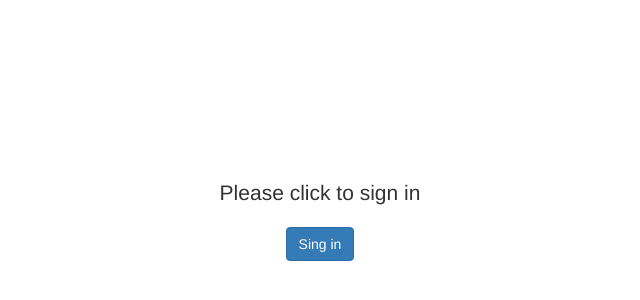
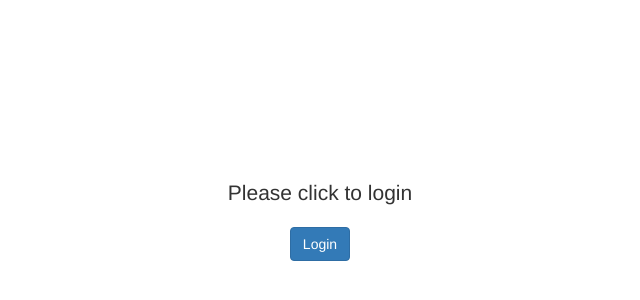
Before and after one commit to charliemaiors/dummyUportTest, a website with bundled scripts: page index.html in a window 1280 px wide. Shown: the part 14-314 px from the top of the page, 320-960 px from the left. Built offline with nearby package versions, Linux system fonts and the light colour scheme.

Commit message:
changed titles

```diff
--- a/index.html
+++ b/index.html
@@ -5,7 +5,7 @@
     <link href="css/style.css" rel="stylesheet">
     <meta charset="UTF-8">
     <script src="uport_interaction.js"></script>
-    <title>Test</title>
+    <title>Uport login</title>
 </head>
 <body>
 <div class="container">
@@ -13,9 +13,9 @@
         <div class="col-md-4 col-md-offset-4">
             <div>
                 <p class="text-center lead">
-                    Please click to sign in
+                    Please click to login
                 </p>
-                <button type="submit" class="btn btn-primary center-block" onclick="login()">Sing in</button>
+                <button type="submit" class="btn btn-primary center-block" onclick="login()">Login</button>
             </div>
         </div>
     </div>
```
